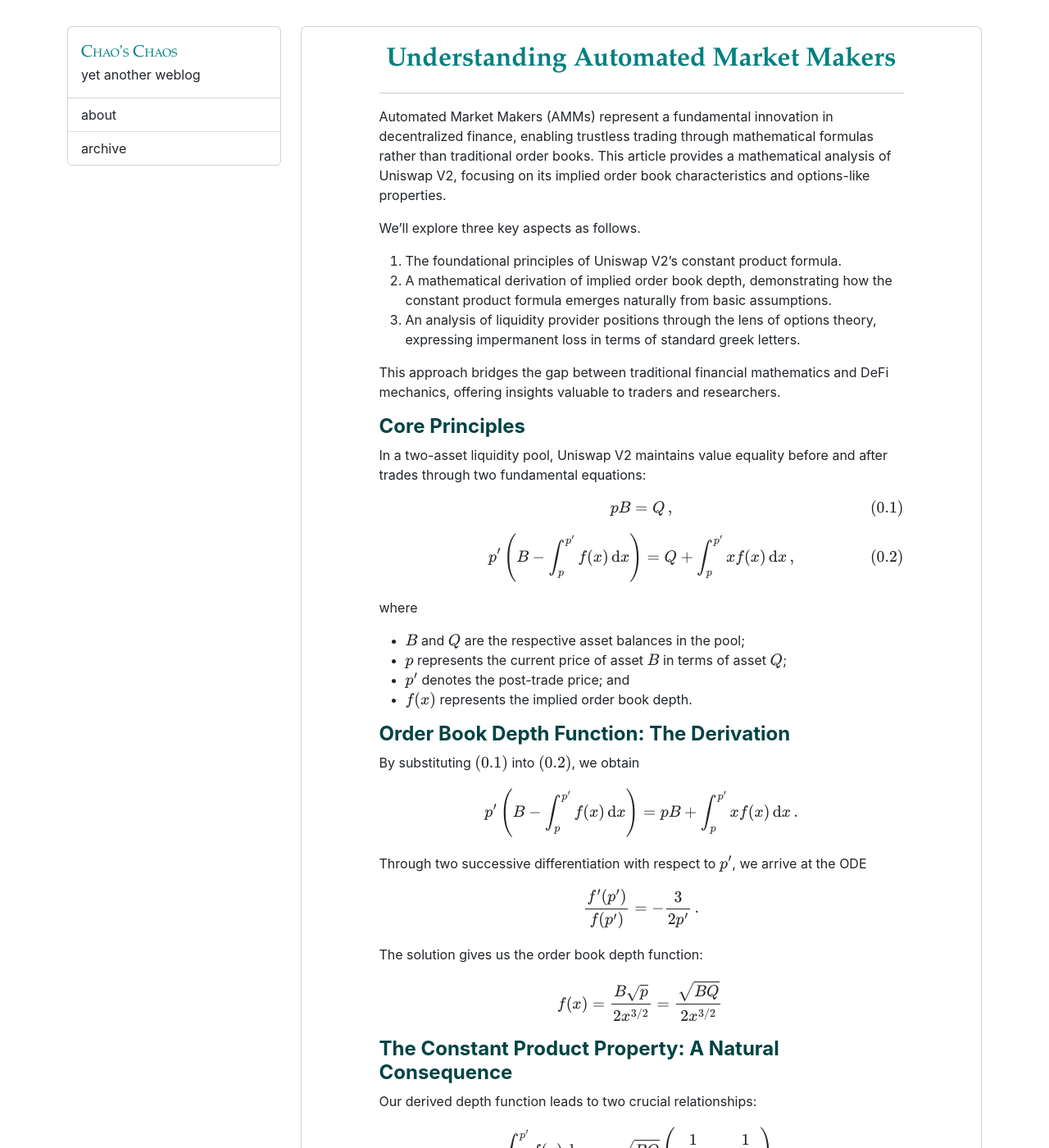
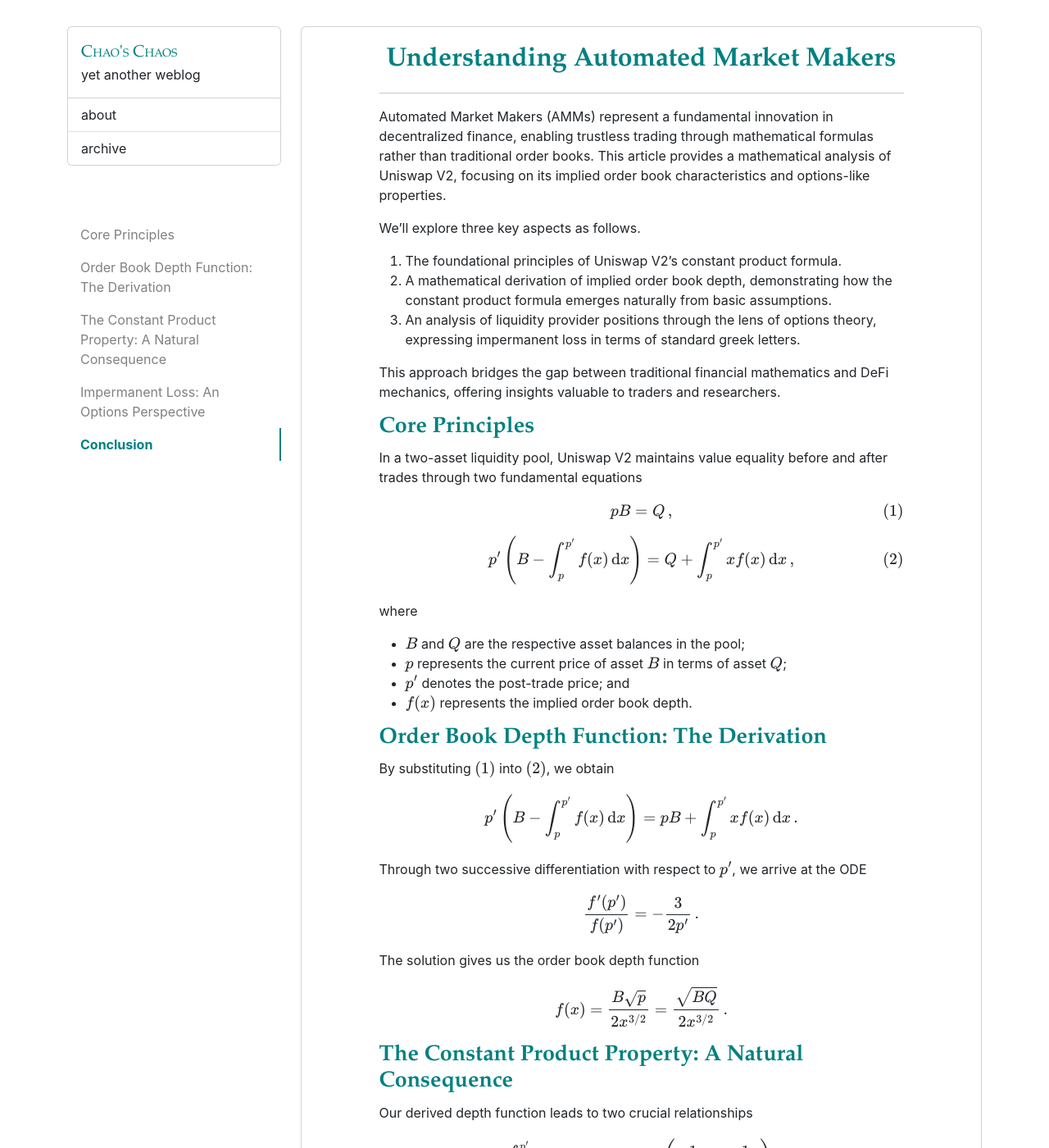
Before and after one commit to dancju/dancju.github.io, a Jekyll site: the page built from _posts/2024-11-22-amm.md, in a window 1280 px wide and 1400 px high. Shown: the whole window at 82% size. Built offline with Jekyll 4.4.1, drawn with Linux system fonts in a browser that asks for light colours; some of the changed text lies outside the part shown.

```diff
--- a/_includes/head.html
+++ b/_includes/head.html
@@ -7,6 +7,23 @@
   <script src="https://cdn.jsdelivr.net/npm/bootstrap@5.3.0-alpha3/dist/js/bootstrap.bundle.min.js"
     integrity="sha384-ENjdO4Dr2bkBIFxQpeoTz1HIcje39Wm4jDKdf19U8gI4ddQ3GYNS7NTKfAdVQSZe"
     crossorigin="anonymous"></script>
+  <script>
+    window.MathJax = {
+      tex: {
+        inlineMath: [['$', '$'], ['\\(', '\\)']],
+        tags: 'ams',
+        macros: {
+          bm: ["{\\boldsymbol #1}", 1],
+          diff: "\\mathop{}\\!\\mathrm{d}",
+          tran: "^{\\mkern-1.5mu\\mathsf{T}}",
+          Cov: "{\\mathop{\\mathrm{Cov}}}",
+          E: "{\\mathop{\\mathrm{E}}}",
+          Var: "{\\mathop{\\mathrm{Var}}}",
+        }
+      },
+      svg: { fontCache: 'global' }
+    };
+  </script>
   <script id="MathJax-script" async src="https://cdn.jsdelivr.net/npm/mathjax@3/es5/tex-mml-chtml.js"></script>
   <link rel="stylesheet" href="/assets/highlight.css" />
   <link rel="stylesheet" href="/assets/main.css" />
--- a/_posts/2024-11-22-amm.md
+++ b/_posts/2024-11-22-amm.md
@@ -13,13 +13,13 @@ We'll explore three key aspects as follows.
 
 This approach bridges the gap between traditional financial mathematics and DeFi mechanics, offering insights valuable to traders and researchers.
 
-## Core Principles
+# Core Principles
 
-In a two-asset liquidity pool, Uniswap V2 maintains value equality before and after trades through two fundamental equations:
+In a two-asset liquidity pool, Uniswap V2 maintains value equality before and after trades through two fundamental equations
 
-$$pB=Q\,,\tag{0.1}$$
+$$pB=Q\,,\tag{1}$$
 
-$$p'\left(B-\int_p^{p'}f(x)\diff x\right)=Q+\int_p^{p'}xf(x)\diff x\,,\tag{0.2}$$
+$$p'\left(B-\int_p^{p'}f(x)\diff x\right)=Q+\int_p^{p'}xf(x)\diff x\,,\tag{2}$$
 
 where
 
@@ -28,9 +28,9 @@ where
 - $p'$ denotes the post-trade price; and
 - $f(x)$ represents the implied order book depth.
 
-## Order Book Depth Function: The Derivation
+# Order Book Depth Function: The Derivation
 
-By substituting $(0.1)$ into $(0.2)$, we obtain
+By substituting $(1)$ into $(2)$, we obtain
 
 $$p'\left(B-\int_p^{p'}f(x)\diff x\right)=pB+\int_p^{p'}xf(x)\diff x\,.$$
 
@@ -38,23 +38,23 @@ Through two successive differentiation with respect to $p'$, we arrive at the OD
 
 $$\frac{f'(p')}{f(p')}=-\frac{3}{2p'}\,.$$
 
-The solution gives us the order book depth function:
+The solution gives us the order book depth function
 
-$$f(x)=\frac{B\sqrt p}{2x^{3/2}}=\frac{\sqrt{BQ}}{2x^{3/2}}\,$$
+$$f(x)=\frac{B\sqrt p}{2x^{3/2}}=\frac{\sqrt{BQ}}{2x^{3/2}}\,.$$
 
-## The Constant Product Property: A Natural Consequence
+# The Constant Product Property: A Natural Consequence
 
-Our derived depth function leads to two crucial relationships:
+Our derived depth function leads to two crucial relationships
 
 $$\int_p^{p'}f(x)\diff x=-\sqrt{BQ}\left(\frac1{\sqrt{p'}}-\frac1{\sqrt{p}}\right)\,,$$
 
 $$\int_p^{p'}xf(x)\diff x=\sqrt{BQ}\left(\sqrt{p'}-\sqrt{p}\right)\,.$$
 
-These equations, combined with $(0.1)$, demonstrate the famous constant product property
+These equations, combined with $(1)$, demonstrate the famous constant product property
 
 $$\left(B-\int_p^{p'}f(x)\diff x\right)\left(Q+\int_p^{p'}xf(x)\diff x\right)=BQ\,.$$
 
-## Impermanent Loss: An Options Perspective
+# Impermanent Loss: An Options Perspective
 
 The pool's value function at price $x$ is
 
--- a/assets/main.js
+++ b/assets/main.js
@@ -1,19 +1,3 @@
-window.MathJax = {
-  tex: {
-    inlineMath: [['$', '$'], ['\\(', '\\)']],
-    tags: 'ams',
-    macros: {
-      bm: ["{\\boldsymbol #1}", 1],
-      diff: "\\mathop{}\\!\\mathrm{d}",
-      tran: "^{\\mkern-1.5mu\\mathsf{T}}",
-      Cov: "{\\mathop{\\mathrm{Cov}}}",
-      E: "{\\mathop{\\mathrm{E}}}",
-      Var: "{\\mathop{\\mathrm{Var}}}",
-    }
-  },
-  svg: { fontCache: 'global' }
-};
-
 window.onload = () => {
   document.querySelectorAll('a[href^="http"]').forEach(e => e.setAttribute('target', '_blank'));
 
--- a/assets/main.sass
+++ b/assets/main.sass
@@ -70,17 +70,17 @@ pre
   h1
     @extend .font-serif
     color: teal
-    font-size: 2rem
+    font-size: 1.682rem
     font-weight: bold
   h2
     @extend .font-sans
     color: darken(teal, 12%)
-    font-size: 1.5rem
+    font-size: 1.414rem
     font-weight: bold
   h3
     @extend .font-sans
     color: darken(teal, 25%)
-    font-size: 1.25rem
+    font-size: 1.189rem
     font-weight: bold
 
 #toc
```
Also changed, not shown: other parts of _posts/2024-11-22-amm.md (+3 -3 lines).
